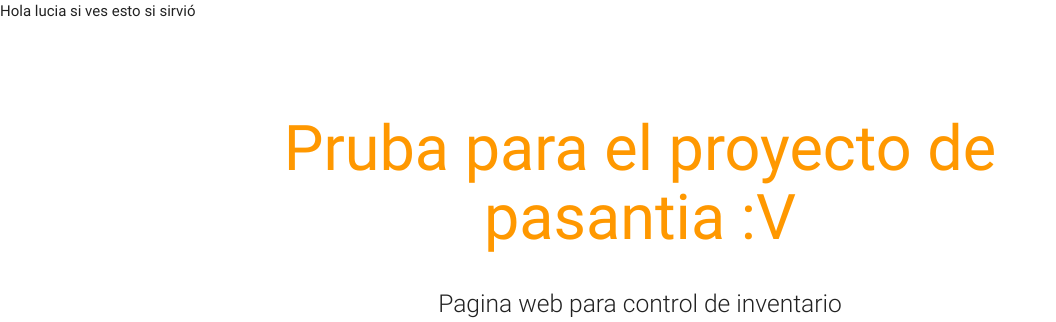
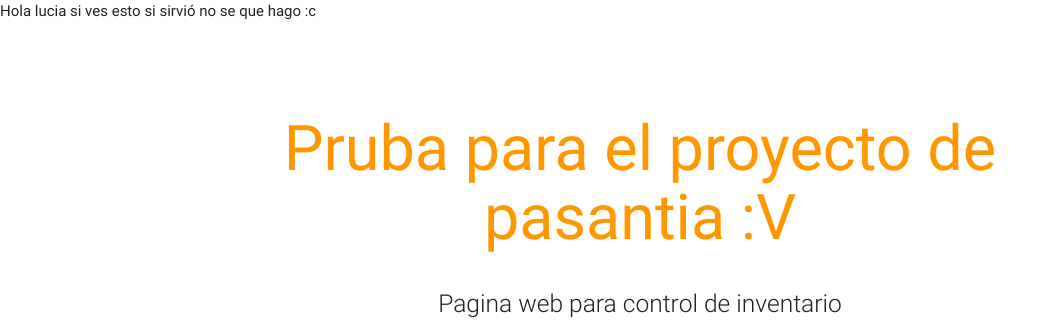
Before and after one commit to karlalucia/ProtoProject, a PHP site: page / in a window 1280 px wide. Shown: the top 322 px of the page, without its empty margins (0-1056 px from the left). Run offline with PHP 8.4, Linux system fonts and the light colour scheme; some libraries are stand-ins or nearby versions.

Commit message:
prueba tres lu

```diff
--- a/menu.php
+++ b/menu.php
@@ -1 +1,2 @@
 Hola lucia si ves esto si sirvió
+no se que hago :c
```
